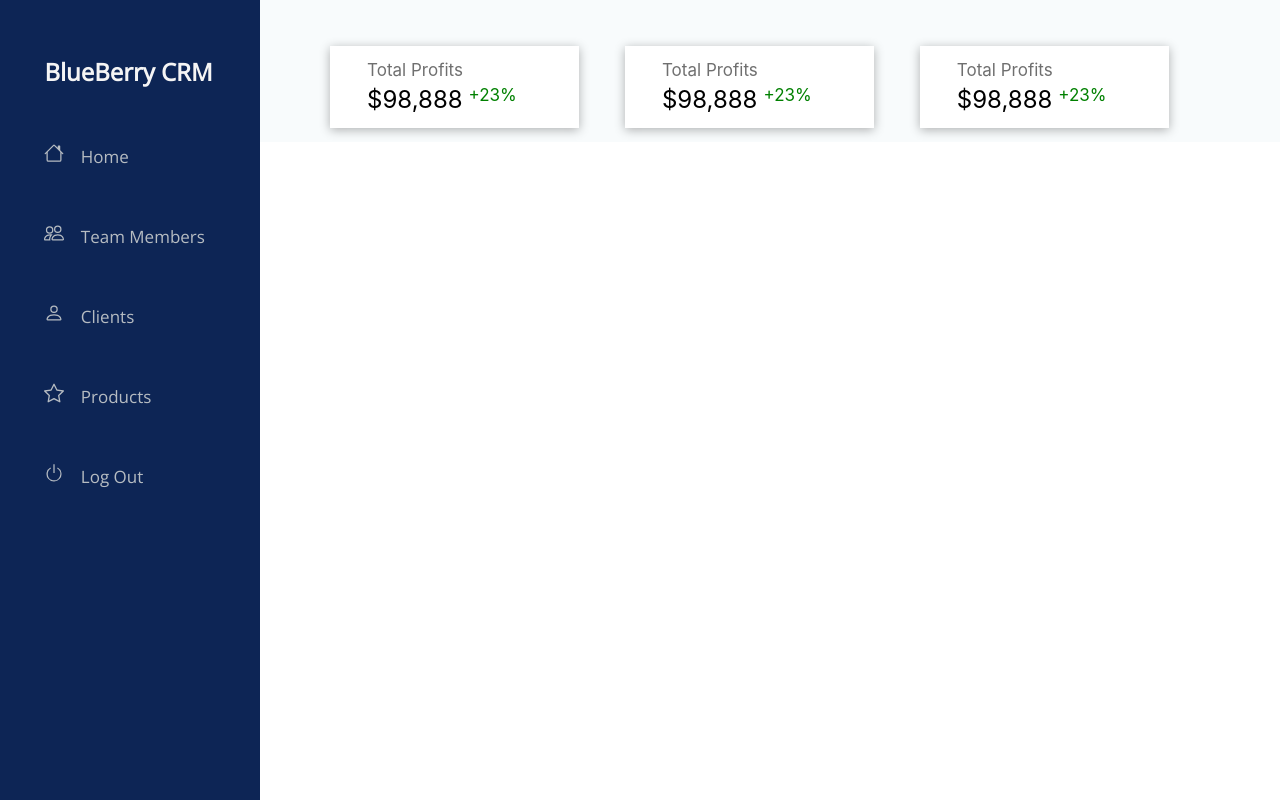
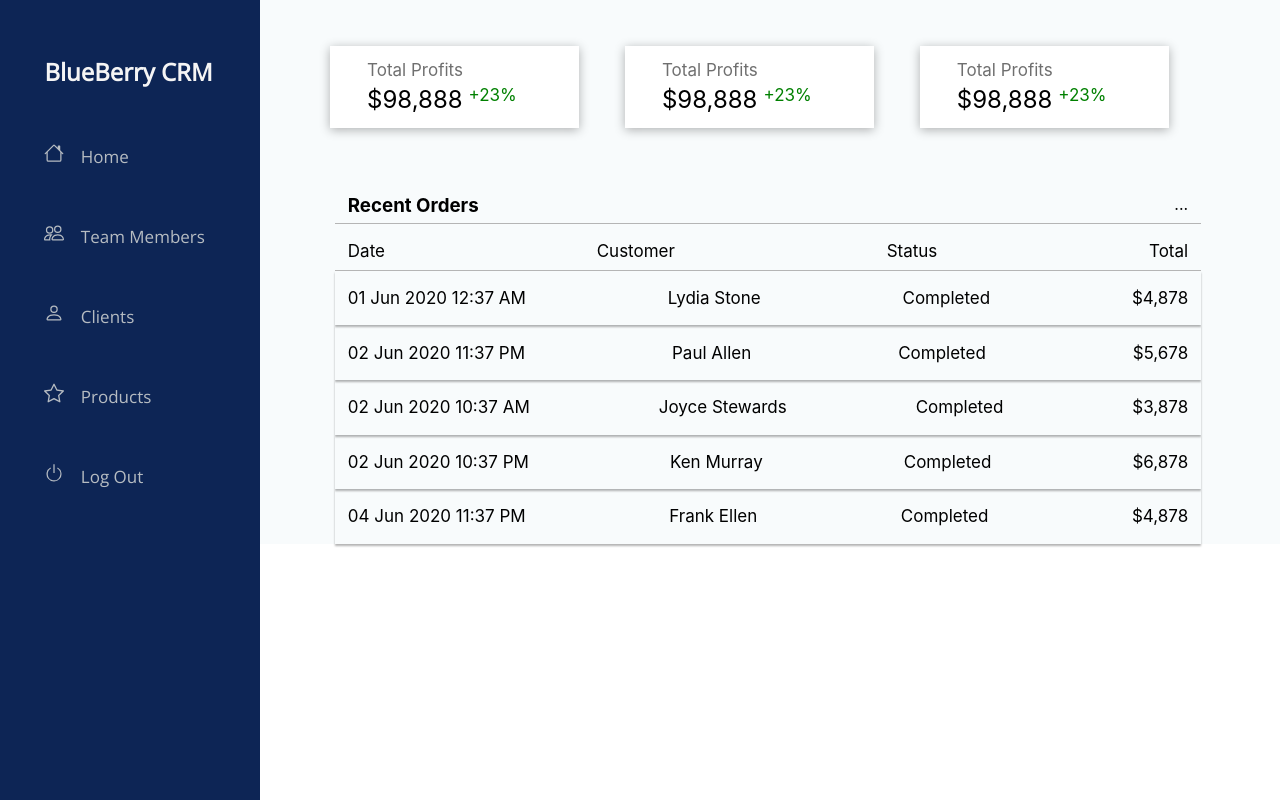
Before and after one commit to Ayokunle18/SH-React-Capstone2, a React (Create React App) app: page /dashboard in a window 1280 px wide. Built offline with nearby package versions, Linux system fonts and the light colour scheme; sample sign-in values are in the browser's storage.

Commit message:
added orders to home page

```diff
--- /dev/null
+++ b/src/Components/Overview/Orders.js
@@ -0,0 +1,63 @@
+import React from 'react'
+
+const Orders = () => {
+
+   const orderInfo= [
+       {dayy: "01 Jun 2020" , timee: "12:37 AM", firstname: "Lydia" , lastname: "Stone", status:"Completed", total:"$4,878"},
+       {dayy: "02 Jun 2020" , timee: "11:37 PM", firstname: "Paul" , lastname: "Allen", status:"Completed", total:"$5,678"},
+       {dayy: "02 Jun 2020" , timee: "10:37 AM", firstname: "Joyce" , lastname: "Stewards", status:"Completed", total:"$3,878"},
+       {dayy: "02 Jun 2020" , timee: "10:37 PM", firstname: "Ken" , lastname: "Murray", status:"Completed", total:"$6,878"},
+       {dayy: "04 Jun 2020" , timee: "11:37 PM", firstname: "Frank" , lastname: "Ellen", status:"Completed", total:"$4,878"}
+   ]
+
+  return (
+    <div className='orderbox'>
+        <div className='head'>
+            <h3>Recent Orders</h3>
+            <p>...</p>
+        </div>
+
+
+          <div className='topp'>
+
+             <p>Date</p>
+             <p>Customer</p>
+             <p>Status</p>
+             <p>Total</p>
+          </div>
+
+
+         {
+       orderInfo && orderInfo.map((order, idx) =>(
+        <div className='bodyy' key={idx}>
+
+
+        <p>
+           <span> {order.dayy}</span>
+            <span> {order.timee}</span>
+           </p>
+
+
+        <p>
+           <span> {order.firstname}</span>
+            <span> {order.lastname}</span>
+           </p>
+
+        <p>{order.status}</p>
+        <p>{order.total}</p>
+
+         </div>
+        )
+       )
+    }
+
+
+
+
+
+
+    </div>
+  )
+}
+
+export default Orders
--- a/src/Components/Overview/Overview.css
+++ b/src/Components/Overview/Overview.css
@@ -29,3 +29,43 @@
     font-size: 17px;
     color: green;
 }
+
+
+
+
+
+/* orders */
+.head, .topp, .bodyy{
+    display: flex;
+    justify-content: space-between;
+    padding-block: 0.7%;
+    padding-inline: 1.5%;
+
+}
+.head , .topp{
+    border-bottom: 1px solid #B5B5B5;
+
+}
+.head{
+    margin-bottom: 1%;
+}
+.topp{
+    font-size: 17px;
+    padding-bottom: 1%;
+    padding-top: 1%;
+}
+.orderbox{
+    /* background-color: teal; */
+    margin-inline: 3%;
+
+}
+.bodyy{
+    /* background-color: hotpink; */
+    padding-bottom: 2%;
+    padding-top: 2%;
+    box-shadow: 0 2px 2px rgba(0, 0, 0, 0.3);
+    /* padding-inline: 1.5%; */
+    font-size: 17px;
+
+
+}
--- a/src/Pages/Home/Home.css
+++ b/src/Pages/Home/Home.css
@@ -11,4 +11,8 @@
  }
  .top{
      display: flex;
+     flex-wrap: wrap;
  }
+ .order{
+     margin-top: 5%;
+ }
--- a/src/Pages/Home/Home.js
+++ b/src/Pages/Home/Home.js
@@ -1,5 +1,6 @@
 import React from 'react'
 import Chart from '../../Components/Overview/Chart'
+import Orders from '../../Components/Overview/Orders'
 import Overview from '../../Components/Overview/Overview'
 import Sidebar from '../../Components/Sidebar/Sidebar'
 import './Home.css'
@@ -15,8 +16,8 @@ const Home = () => {
       <Overview/>
 
      </div>
-     <div className>
-       <Chart/>
+     <div className='order'>
+       <Orders/>
      </div>
 
     </div>
```
